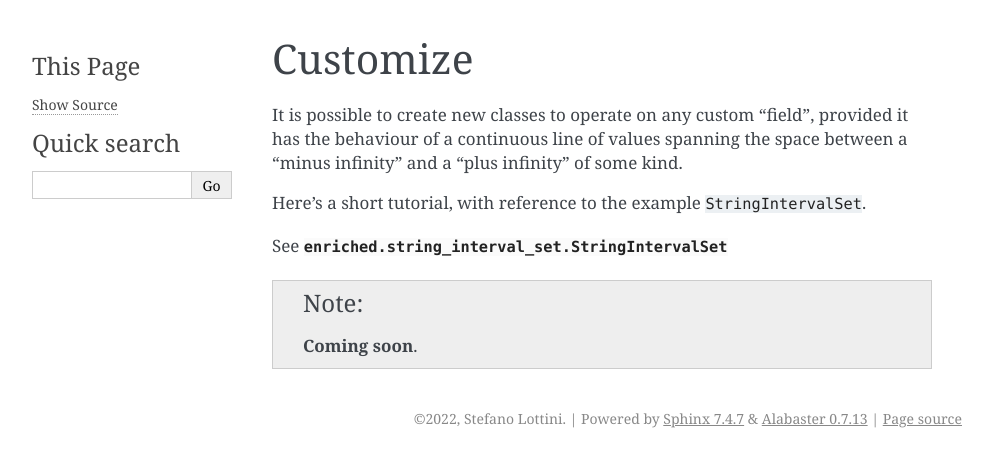
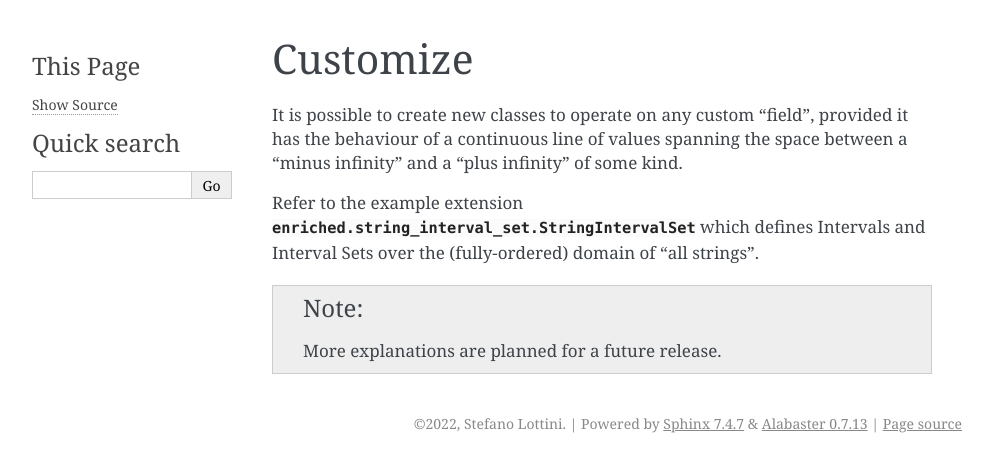
Before and after one commit to hemidactylus/clothesline, a Sphinx documentation site: the page built from docs/extension.rst, in a window 1280 px wide. Shown: the top 472 px of the page, without its empty margins (148-1141 px from the left). Built offline with Sphinx 7.4.7, drawn with Linux system fonts in a browser that asks for light colours.

```diff
--- a/CHANGES.txt
+++ b/CHANGES.txt
@@ -1 +1,5 @@
-This is the first release.
+v 0.1.1
+=======
+
+* Fix project URL for PyPI
+* Fix link to project logo on PyPI page
--- a/docs/extension.rst
+++ b/docs/extension.rst
@@ -8,9 +8,10 @@ on any custom "field", provided it has the behaviour
 of a continuous line of values spanning the space
 between a "minus infinity" and a "plus infinity" of some kind.
 
-Here's a short tutorial, with reference to the example :code:`StringIntervalSet`.
-
-See :py:class:`enriched.string_interval_set.StringIntervalSet`
+Refer to the example extension
+:py:class:`enriched.string_interval_set.StringIntervalSet`
+which defines Intervals and Interval Sets over the (fully-ordered)
+domain of "all strings".
 
 .. note::
-  **Coming soon**.
+  More explanations are planned for a future release.
--- a/docs/index.rst
+++ b/docs/index.rst
@@ -25,6 +25,10 @@ Then you may be interested in the :ref:`user_guide`.
 To build your own extension (covering a custom domain), see :ref:`extension`
 (which does not require knowledge of the :ref:`structure`).
 
+.. image:: _static/logo.png
+  :width: 400
+  :alt: Alternative text
+
 .. toctree::
    :maxdepth: 2
    :caption: Contents:
--- a/docs/structure.rst
+++ b/docs/structure.rst
@@ -8,8 +8,8 @@ General overview of the internal structure of the project.
 .. https://www.sphinx-doc.org/en/master/usage/restructuredtext/domains.html#cross-referencing-python-objects
 .. https://stackoverflow.com/questions/34052582/how-do-i-refer-to-classes-and-methods-in-other-files-my-project-with-sphinx
 
-The core of the set operations lies in this method:
+The core engine for the set operations lies in this method:
 :py:func:`algebra.interval_operations.combine_intervals`.
 
 .. note::
-  **Coming soon**.
+  This page is planned for a future release.
--- a/requirements-dev.txt
+++ b/requirements-dev.txt
@@ -1,3 +1,4 @@
 black==22.3.0
 flake8==4.0.1
 flake8-pylint==0.1.3
+twine==4.0.1
```
Also changed, not shown: README.md (+2 -0 lines), docs/quickstart.rst (+5 -5 lines), setup.py (+21 -6 lines), docs/_static/logo.png (added).
